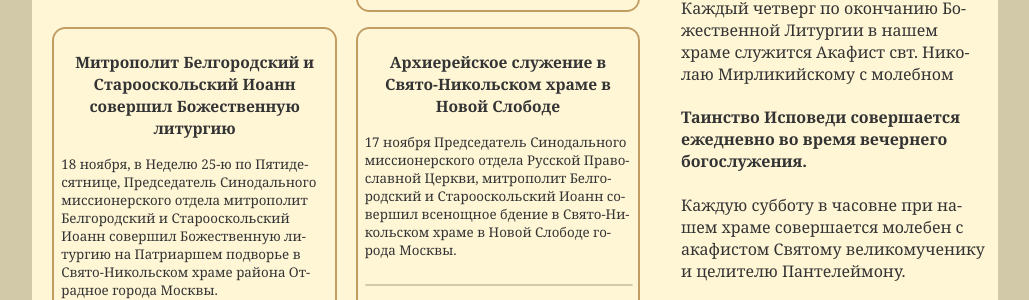
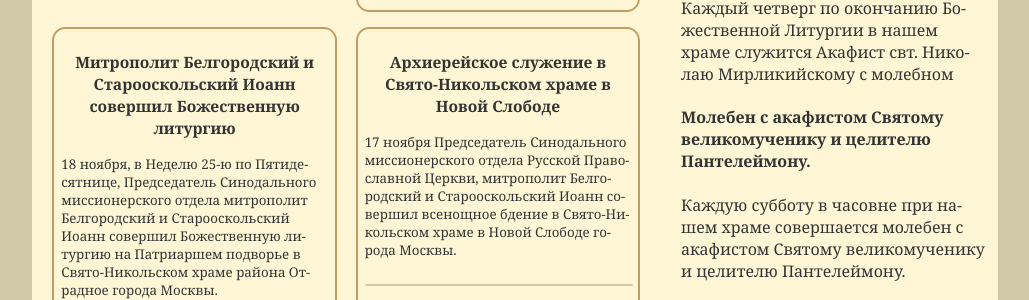
Before and after one commit to hramotradnoe/hramotradnoe.github.io, a Jekyll site: the page built from index.html, in a window 1280 px wide and 900 px high, scrolled down 486 px. Shown: the part 154-454 px from the top of the window, without its empty margins (125-1154 px from the left). Built offline with Jekyll 4.4.1, drawn with Linux system fonts in a browser that asks for light colours.

Commit message:
Update ads.yml

```diff
--- a/_data/ads.yml
+++ b/_data/ads.yml
@@ -2,7 +2,7 @@
   description : Во время праздничной и воскресной (поздней) Литургии исповедь совершается для болящих, пожилых, беременных и детей до «Символа веры». Во время ранней Литургии исповедь не совершается!
 - title       : Акафист свт.Николаю
   description : Каждый четверг по окончанию Божественной Литургии в нашем храме служится Акафист свт. Николаю Мирликийскому с молебном
-- title       : Таинство Исповеди совершается ежедневно во время вечернего богослужения.
+- title       : Молебен с акафистом Святому великомученику и целителю Пантелеймону.
   description : Каждую субботу в часовне при нашем храме совершается молебен с акафистом Святому великомученику и целителю Пантелеймону.
 - title       : Ремонт
   description : Храму cвятителя Николая в Отрадном нужна Ваша помощь в ремонте, своими силами приход справиться не может. Если есть желающие оказать содействие и узнать информацию о необходимых ремонтных работах, будем рады и очень благодарны Вашей помощи. [Реквизиты](/posts/2011/12/help_for_church)
```
